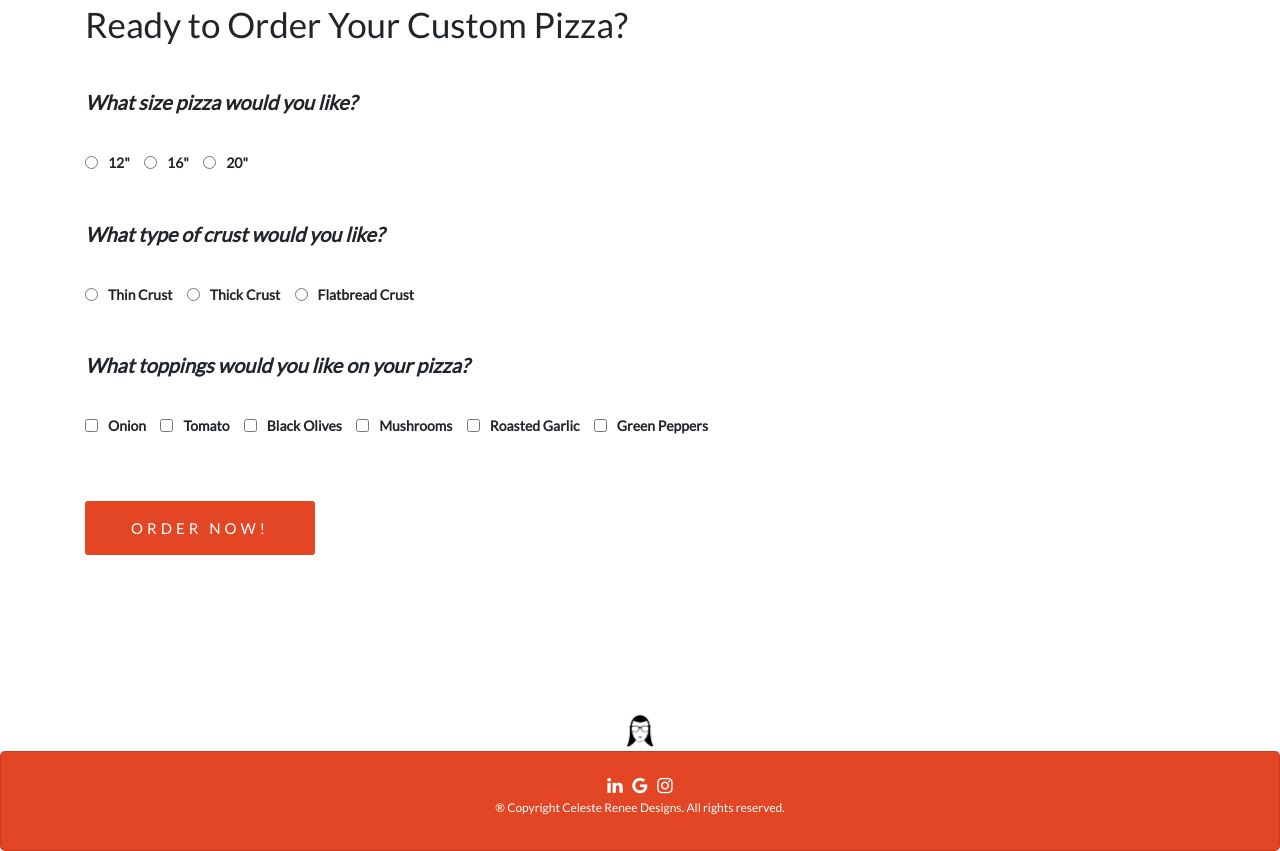
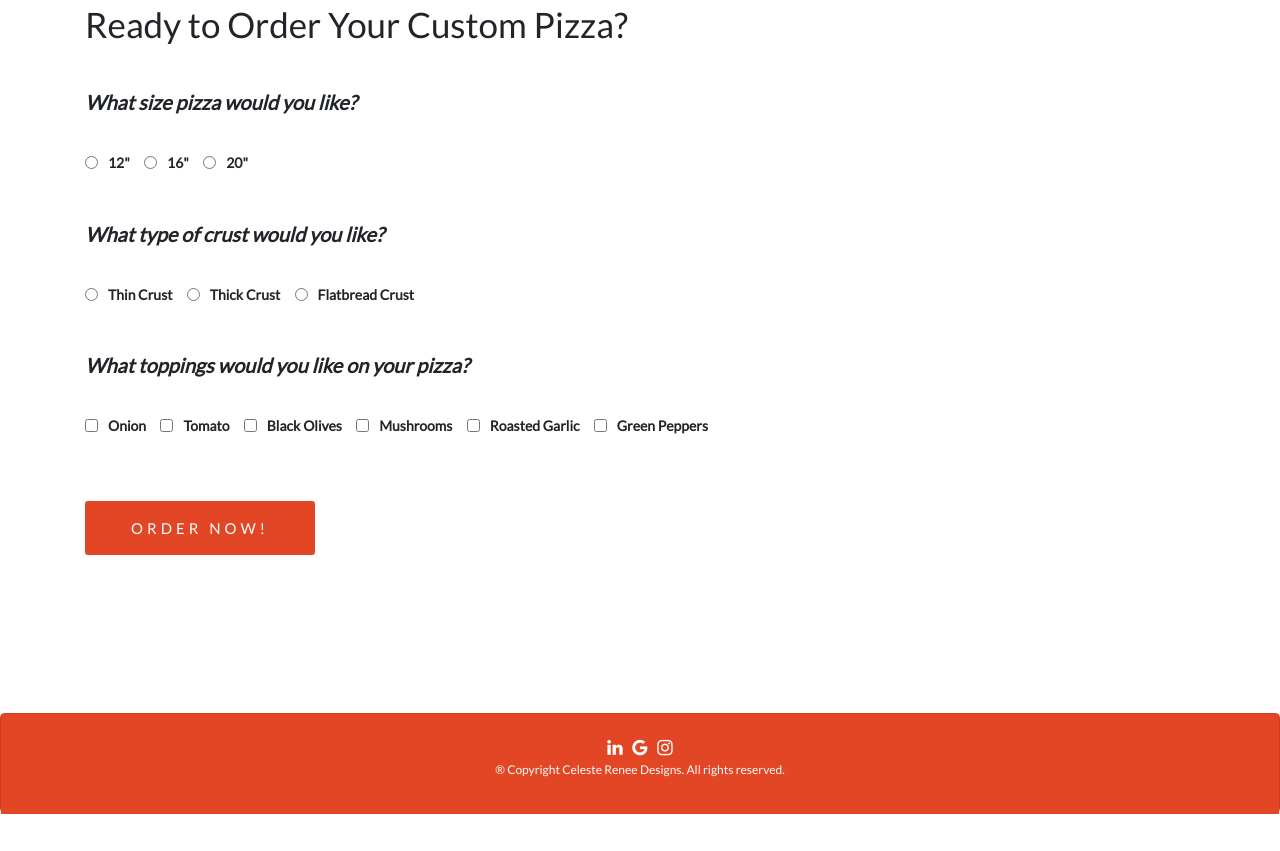
Before and after one commit to Celesterenee7/order-pizza, a plain HTML site: page index.html in a window 1280 px wide. Shown: the part 1107-1958 px from the top of the page. After the commit the page ends 1921 px from the top, so only its background shows below. Drawn offline with nearby package versions, Linux system fonts and the light colour scheme.

Commit message:
add changes to the footer

```diff
--- a/css/styles.css
+++ b/css/styles.css
@@ -63,6 +63,9 @@ h2 {
 }
 
 .card-body {
+    position: absolute;
+    height: 100px;
+    background-color: #E24625;
     padding: 0 !important;
     width: 100%;
 }
@@ -97,15 +100,6 @@ h1 {
     margin-right: 10px;
 }
 
-.glasses {
-    text-align: center;
-}
-
-.glasses img {
-    width: 3%;
-    border-radius: 50%;
-    display: inline !important;
-}
 
 .pizza-banner img {
     width: 100%;
--- a/index.html
+++ b/index.html
@@ -106,9 +106,6 @@
             <h1 id="pizzaCost"></h1>
         </div>
     </div>
-    <div class="glasses">
-        <img src="images/nerd.png" />
-    </div>
     <div class="card">
         <div class="card-body">
             <div class="footer-social">
```
